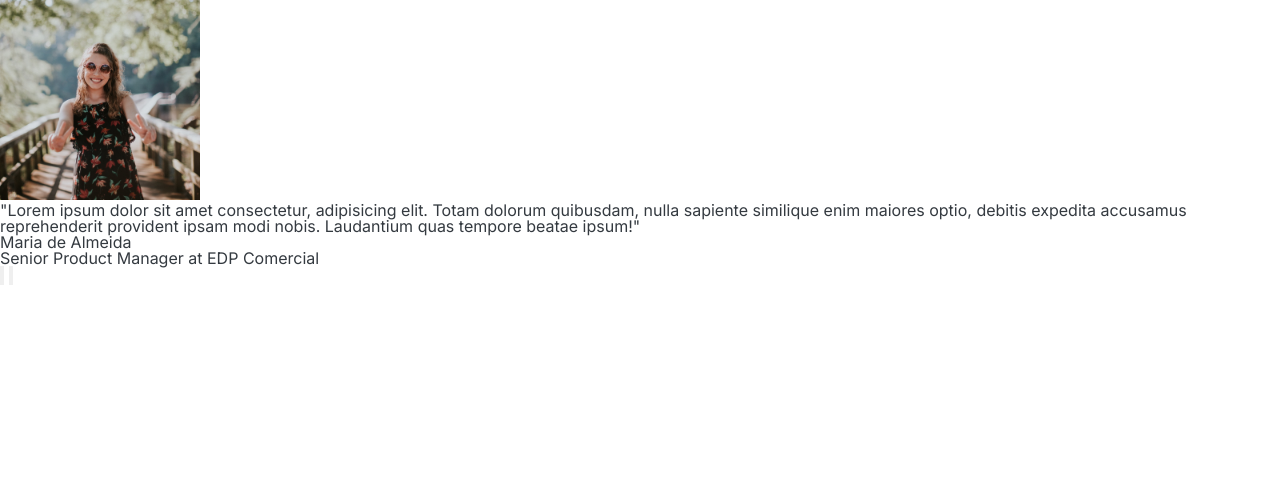
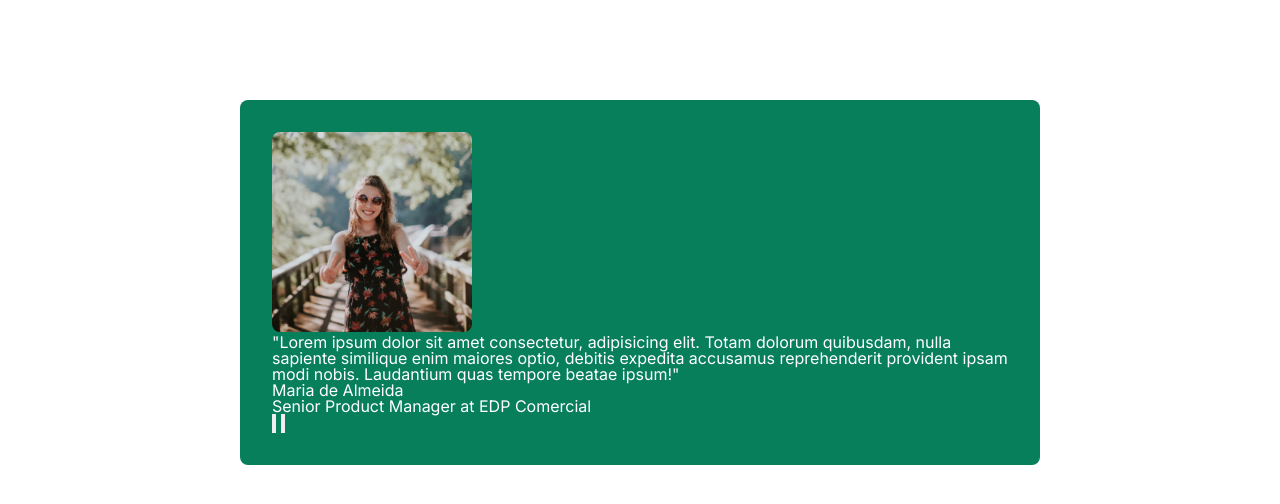
Before and after one commit to chiragPimpale/Carousel-Component, a plain HTML site: page index.html in a window 1280 px wide. Drawn offline with Linux system fonts and the light colour scheme.

Commit message:
added styles to img tag and .carousel class

```diff
--- a/style.css
+++ b/style.css
@@ -22,4 +22,14 @@ body {
 
 img {
   height: 200px;
+  border-radius: 8px;
 }
+
+.carousel {
+  width: 800px;
+  margin: 100px auto;
+  background-color: #087f5b;
+  padding: 32px;
+  border-radius: 8px;
+  color: #fff;
+}
```
